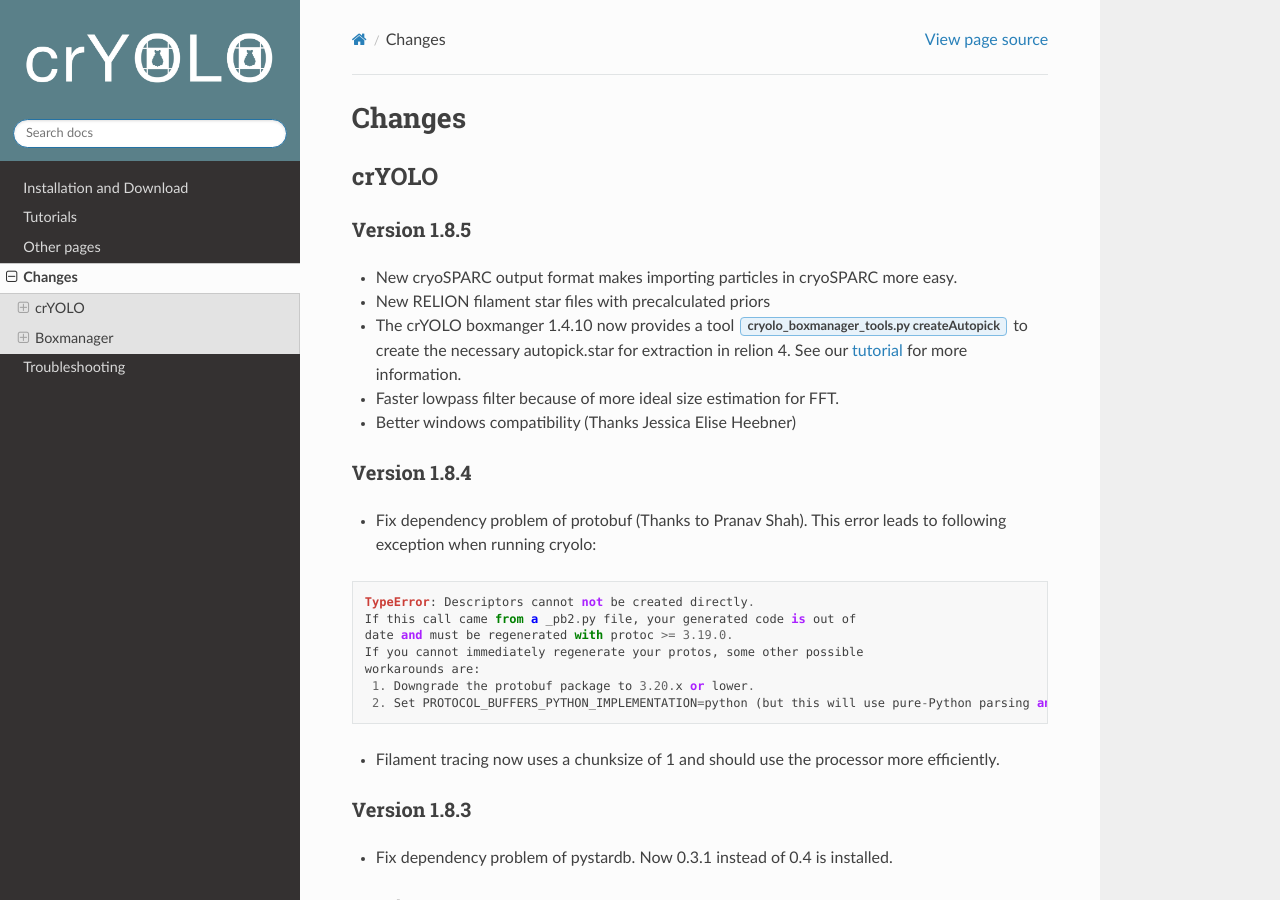
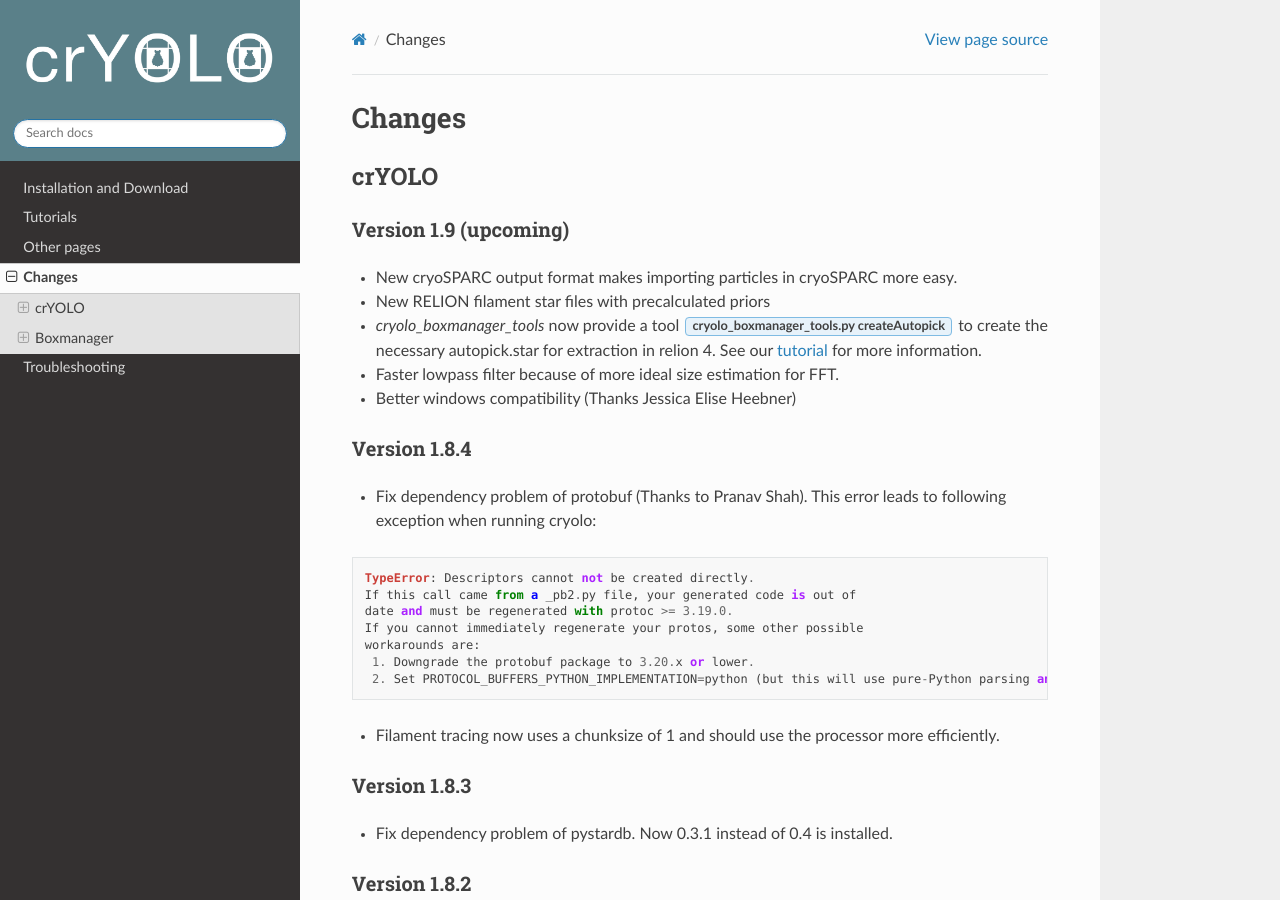
Before and after one commit to MPI-Dortmund/cryolo, a Sphinx documentation site: the page built from source/changes.rst, in a window 1280 px wide and 900 px high. Built offline with Sphinx 7.4.7 and the Read the Docs theme 2.0.0, drawn with Linux system fonts in a browser that asks for light colours.

Commit message:
update changes

```diff
--- a/source/changes.rst
+++ b/source/changes.rst
@@ -4,12 +4,12 @@
 crYOLO
 ^^^^^^
 
-Version 1.8.5
+Version 1.9 (upcoming)
 *************
 
 * New cryoSPARC output format makes importing particles in cryoSPARC more easy.
 * New RELION filament star files with precalculated priors
-* The crYOLO boxmanger 1.4.10 now provides a tool :guilabel:`cryolo_boxmanager_tools.py createAutopick` to create the necessary autopick.star for extraction in relion 4. See our :ref:`tutorial <import-relion-4-label>` for more information.
+* `cryolo_boxmanager_tools` now provide a tool :guilabel:`cryolo_boxmanager_tools.py createAutopick` to create the necessary autopick.star for extraction in relion 4. See our :ref:`tutorial <import-relion-4-label>` for more information.
 * Faster lowpass filter because of more ideal size estimation for FFT.
 * Better windows compatibility (Thanks Jessica Elise Heebner)
 
```
